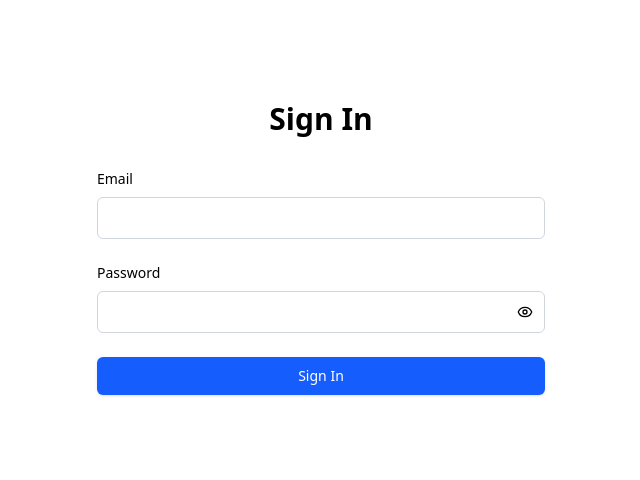
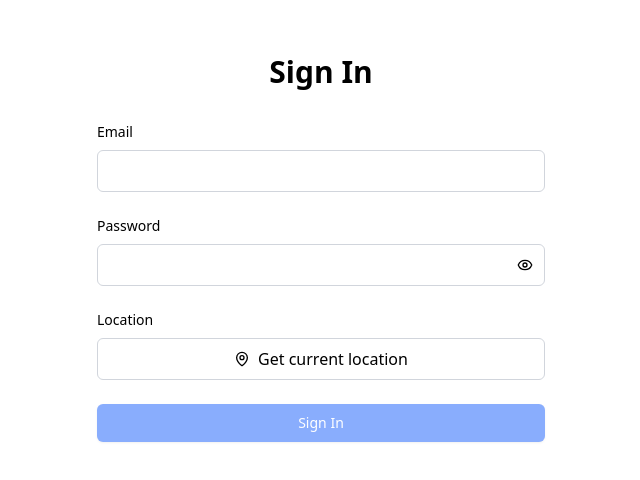
Before and after one commit to KSDeshappriya/TetraNeurons, a React (Vite) app in the folder frontend/: page /auth/signin in a window 1280 px wide. Shown: the part 152-632 px from the top of the page, without its empty margins (319-959 px from the left). Built offline with nearby package versions, Linux system fonts and the light colour scheme.

Commit message:
add geohashing

```diff
--- a/frontend/src/components/VideoFrameGrid.tsx
+++ b/frontend/src/components/VideoFrameGrid.tsx
@@ -110,7 +110,7 @@ const VideoFrameGrid: React.FC<VideoFrameGridProps> = ({ onImageReady, onClose }
         return;
       }
 
-      const frameSize = 200;
+      const frameSize = 400; // Increased from 200 for higher resolution
       canvas.width = frameSize * 3;
       canvas.height = frameSize * 3;
 
@@ -132,7 +132,6 @@ const VideoFrameGrid: React.FC<VideoFrameGridProps> = ({ onImageReady, onClose }
       for (let i = 0; i < frameTimes.length; i++) {
         const frameExtracted = await new Promise<boolean>((resolve) => {
           let resolved = false;
-
           const timeout = setTimeout(() => {
             if (!resolved) {
               console.warn(`Frame ${i} extraction timeout`);
@@ -145,18 +144,29 @@ const VideoFrameGrid: React.FC<VideoFrameGridProps> = ({ onImageReady, onClose }
             if (!resolved) {
               clearTimeout(timeout);
               resolved = true;
-
               try {
+                // Center crop to square for best quality
                 const row = Math.floor(i / 3);
                 const col = i % 3;
-
-                // Check if video has valid dimensions
                 if (video.videoWidth > 0 && video.videoHeight > 0) {
-                  ctx.drawImage(video, col * frameSize, row * frameSize, frameSize, frameSize);
+                  const aspect = video.videoWidth / video.videoHeight;
+                  let sx = 0, sy = 0, sw = video.videoWidth, sh = video.videoHeight;
+                  if (aspect > 1) {
+                    // Wider than tall
+                    sw = video.videoHeight;
+                    sx = (video.videoWidth - sw) / 2;
+                  } else if (aspect < 1) {
+                    sh = video.videoWidth;
+                    sy = (video.videoHeight - sh) / 2;
+                  }
+                  ctx.drawImage(
+                    video,
+                    sx, sy, sw, sh,
+                    col * frameSize, row * frameSize, frameSize, frameSize
+                  );
                   console.log(`Frame ${i} drawn successfully`);
                   resolve(true);
                 } else {
-                  console.warn(`Frame ${i} has invalid dimensions:`, video.videoWidth, 'x', video.videoHeight);
                   // Draw a placeholder rectangle
                   ctx.fillStyle = '#f0f0f0';
                   ctx.fillRect(col * frameSize, row * frameSize, frameSize, frameSize);
@@ -188,7 +198,6 @@ const VideoFrameGrid: React.FC<VideoFrameGridProps> = ({ onImageReady, onClose }
           // Set the time
           const timeToSet = frameTimes[i];
           console.log(`Seeking to frame ${i} at time ${timeToSet}`);
-
           try {
             video.currentTime = timeToSet;
           } catch (err) {
@@ -198,12 +207,9 @@ const VideoFrameGrid: React.FC<VideoFrameGridProps> = ({ onImageReady, onClose }
             resolve(false);
           }
         });
-
         if (frameExtracted) {
           successfulFrames++;
         }
-
-        // Small delay between frames
         await new Promise(resolve => setTimeout(resolve, 200));
       }
 
@@ -216,7 +222,8 @@ const VideoFrameGrid: React.FC<VideoFrameGridProps> = ({ onImageReady, onClose }
         return;
       }
 
-      const dataUrl = canvas.toDataURL('image/jpeg', 0.9);
+      // Use highest quality for JPEG export
+      const dataUrl = canvas.toDataURL('image/jpeg', 1.0); // Quality set to 1.0 (max)
 
       if (dataUrl === 'data:,') {
         setError('Failed to generate image. Please try again.');
--- a/frontend/src/hooks/useLocation.ts
+++ b/frontend/src/hooks/useLocation.ts
@@ -15,7 +15,7 @@ export const useLocation = () => {
     setError(null);
 
     if (!navigator.geolocation) {
-      setError('Geolocation is not supported');
+      setError('Geolocation is not supported by this browser');
       setLoading(false);
       return;
     }
@@ -29,11 +29,37 @@ export const useLocation = () => {
         setLoading(false);
       },
       (err) => {
-        setError(err.message);
+        let errorMessage = 'Failed to get location';
+
+        switch(err.code) {
+          case err.PERMISSION_DENIED:
+            errorMessage = 'Location access denied. Please enable location permissions in your browser settings.';
+            break;
+          case err.POSITION_UNAVAILABLE:
+            errorMessage = 'Location information is unavailable. Please check your GPS or network connection.';
+            break;
+          case err.TIMEOUT:
+            errorMessage = 'Location request timed out. Please try again.';
+            break;
+          default:
+            errorMessage = `Location error: ${err.message}`;
+            break;
+        }
+
+        setError(errorMessage);
         setLoading(false);
+      },
+      {
+        enableHighAccuracy: true,
+        timeout: 10000, // 10 seconds timeout
+        maximumAge: 300000 // Accept cached position if less than 5 minutes old
       }
     );
   };
 
-  return { location, loading, error, getCurrentLocation };
+  const clearError = () => {
+    setError(null);
+  };
+
+  return { location, loading, error, getCurrentLocation, clearError };
 };
--- a/frontend/src/pages/auth/signin.tsx
+++ b/frontend/src/pages/auth/signin.tsx
@@ -1,17 +1,21 @@
 import React, { useState } from 'react';
-import { Eye, EyeOff } from 'lucide-react';
+import { Eye, EyeOff, MapPin, AlertCircle, RefreshCw } from 'lucide-react';
 import { authService } from '../../services/auth';
 import type { UserLogin } from '../../services/auth';
 import { useNavigate } from 'react-router';
+import { useLocation } from '../../hooks/useLocation';
 
 const SignIn: React.FC = () => {
   const [formData, setFormData] = useState<UserLogin>({
     email: '',
     password: '',
+    latitude: 0,
+    longitude: 0
   });
   const [showPassword, setShowPassword] = useState(false);
   const [loading, setLoading] = useState(false);
   const [message, setMessage] = useState('');
+  const { location, loading: locationLoading, error: locationError, getCurrentLocation, clearError } = useLocation();
   const navigate = useNavigate();
 
   const handleInputChange = (e: React.ChangeEvent<HTMLInputElement>) => {
@@ -22,13 +26,30 @@ const SignIn: React.FC = () => {
     }));
   };
 
+  const handleLocationClick = () => {
+    clearError(); // Clear previous errors
+    getCurrentLocation();
+  };
+
   const handleSubmit = async (e: React.FormEvent) => {
     e.preventDefault();
     setLoading(true);
     setMessage('');
 
+    if (!location) {
+      setMessage('Please share your location to continue');
+      setLoading(false);
+      return;
+    }
+
     try {
-      const token = await authService.login(formData);
+      const submitData = {
+        ...formData,
+        latitude: location.latitude,
+        longitude: location.longitude
+      };
+
+      const token = await authService.login(submitData);
       if(token != null){
         setMessage('Login successful!');
         const role = authService.getUserRole();
@@ -86,9 +107,83 @@ const SignIn: React.FC = () => {
             </div>
           </div>
 
+          <div>
+            <label className="block text-sm font-medium mb-2">Location</label>
+            <button
+              type="button"
+              onClick={handleLocationClick}
+              disabled={locationLoading}
+              className={`w-full px-3 py-2 border rounded-md focus:outline-none focus:ring-2 focus:ring-blue-500 flex items-center justify-center gap-2 ${
+                locationError
+                  ? 'border-red-500 bg-red-50'
+                  : location
+                    ? 'border-green-500 bg-green-50'
+                    : 'border-gray-300'
+              }`}
+            >
+              {locationLoading ? (
+                <>
+                  <RefreshCw size={16} className="animate-spin" />
+                  Getting location...
+                </>
+              ) : locationError ? (
+                <>
+                  <AlertCircle size={16} className="text-red-500" />
+                  <span className="text-red-600">Try again</span>
+                </>
+              ) : location ? (
+                <>
+                  <MapPin size={16} className="text-green-500" />
+                  <span className="text-green-600">Location obtained</span>
+                  <svg
+                    className="h-5 w-5 text-green-500"
+                    fill="none"
+                    strokeLinecap="round"
+                    strokeLinejoin="round"
+                    strokeWidth="2"
+                    viewBox="0 0 24 24"
+                    stroke="currentColor"
+                  >
+                    <path d="M5 13l4 4L19 7" />
+                  </svg>
+                </>
+              ) : (
+                <>
+                  <MapPin size={16} />
+                  Get current location
+                </>
+              )}
+            </button>
+
+            {locationError && (
+              <div className="mt-2 p-3 bg-red-50 border border-red-200 rounded-md">
+                <div className="flex items-start gap-2">
+                  <AlertCircle size={16} className="text-red-500 mt-0.5 flex-shrink-0" />
+                  <div>
+                    <p className="text-red-700 text-sm font-medium">Location Error</p>
+                    <p className="text-red-600 text-sm mt-1">{locationError}</p>
+                    {locationError.includes('denied') && (
+                      <p className="text-red-600 text-xs mt-2">
+                        💡 Tip: Look for a location icon in your browser's address bar and click "Allow"
+                      </p>
+                    )}
+                  </div>
+                </div>
+              </div>
+            )}
+
+            {location && (
+              <div className="mt-2 p-2 bg-green-50 border border-green-200 rounded-md">
+                <p className="text-green-700 text-sm">
+                  📍 Location: {location.latitude.toFixed(6)}, {location.longitude.toFixed(6)}
+                </p>
+              </div>
+            )}
+          </div>
+
           <button
             type="submit"
-            disabled={loading}
+            disabled={loading || !location}
             className="w-full py-2 px-4 border border-transparent rounded-md shadow-sm text-sm font-medium text-white bg-blue-600 hover:bg-blue-700 focus:outline-none focus:ring-2 focus:ring-offset-2 focus:ring-blue-500 disabled:opacity-50 disabled:cursor-not-allowed"
           >
             {loading ? 'Signing in...' : 'Sign In'}
--- a/frontend/src/services/auth.ts
+++ b/frontend/src/services/auth.ts
@@ -39,6 +39,8 @@ export interface UserProfile {
 export interface UserLogin {
   email: string;
   password: string;
+  latitude: number;
+  longitude: number;
 }
 
 export interface Token {
```
Also changed, not shown: 2 other files (tests, documents, lock files or other folders).
